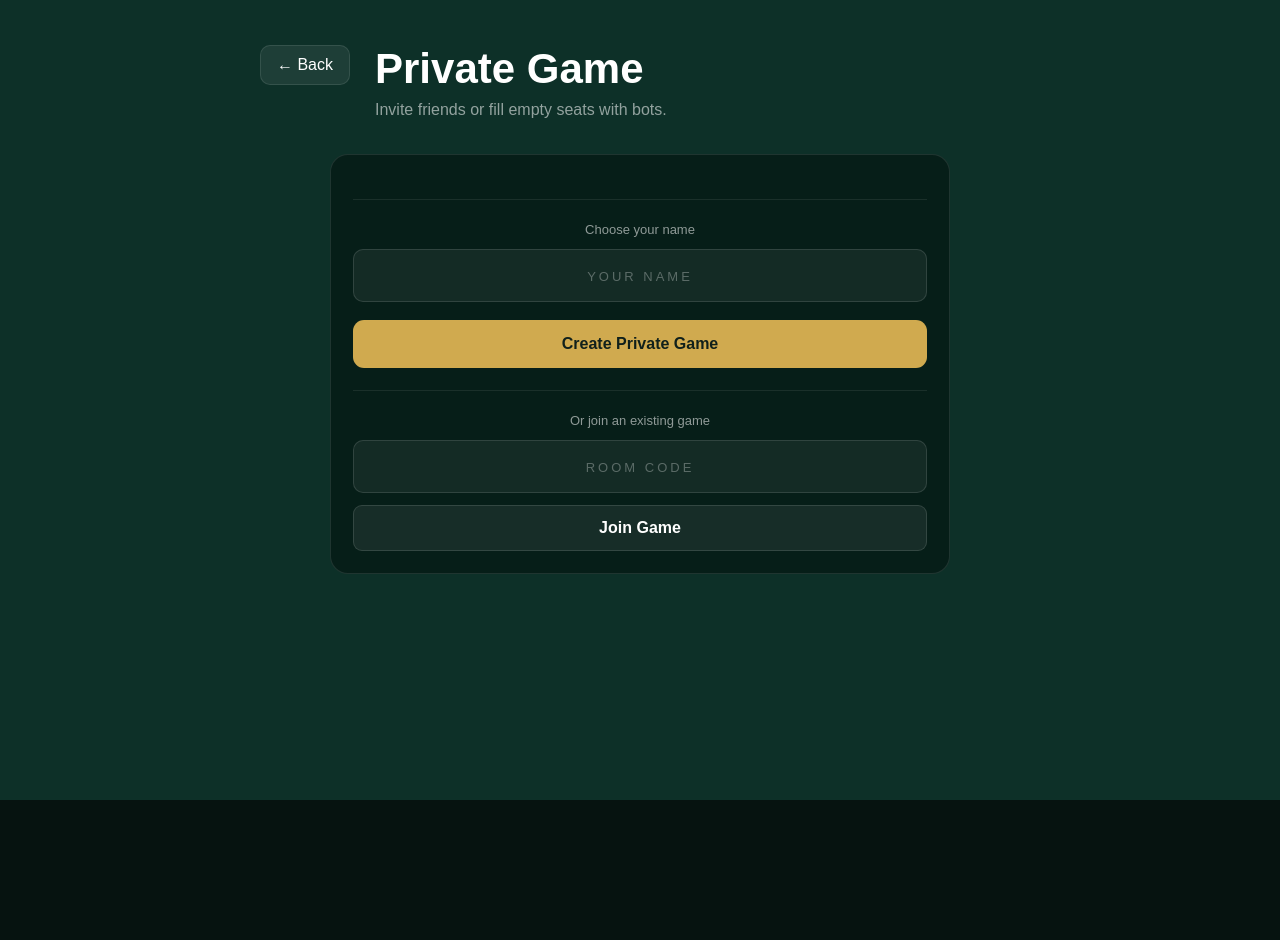
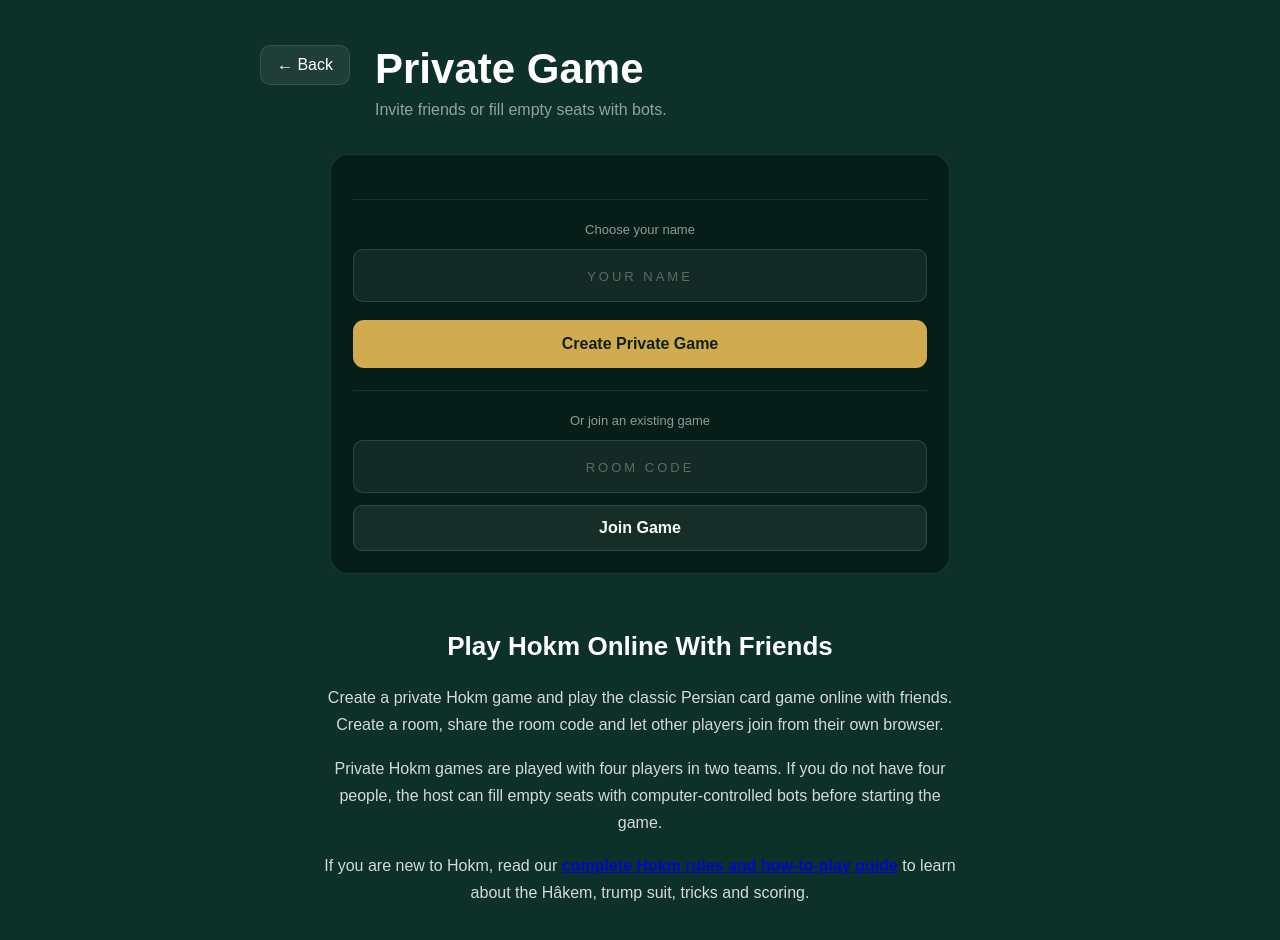
Before and after one commit to Matteees76/hokm-game, a Next.js app: page /private-game in a window 1280 px wide. Shown: the top 940 px of the page. Before the commit the page ends 800 px from the top, so only its background shows below. Built offline with nearby package versions, Linux system fonts and the light colour scheme; no server answers.

Commit message:
Add multiplayer page SEO content

```diff
--- a/app/globals.css
+++ b/app/globals.css
@@ -3076,3 +3076,27 @@ box-sizing: border-box;
 .faqItem p {
   margin: 0;
 }
+
+
+
+.multiplayerSeoSection {
+  width: min(650px, calc(100% - 40px));
+  margin: 50px auto 40px;
+  text-align: center;
+  line-height: 1.7;
+}
+
+.multiplayerSeoSection h2 {
+  margin-bottom: 16px;
+  font-size: 26px;
+}
+
+.multiplayerSeoSection p {
+  margin-bottom: 14px;
+  opacity: 0.82;
+}
+
+.multiplayerSeoSection a {
+  font-weight: 700;
+  text-decoration: underline;
+}
--- a/app/private-game/page.tsx
+++ b/app/private-game/page.tsx
@@ -884,6 +884,42 @@ export default function PrivateGamePage() {
         </div>
       )}
 
+
+      {!room && (
+        <section className="multiplayerSeoSection">
+
+          <h2>
+            Play Hokm Online With Friends
+          </h2>
+
+          <p>
+            Create a private Hokm game and play the
+            classic Persian card game online with
+            friends. Create a room, share the room
+            code and let other players join from
+            their own browser.
+          </p>
+
+          <p>
+            Private Hokm games are played with four
+            players in two teams. If you do not have
+            four people, the host can fill empty seats
+            with computer-controlled bots before
+            starting the game.
+          </p>
+
+          <p>
+            If you are new to Hokm, read our{" "}
+            <Link href="/how-to-play">
+              complete Hokm rules and how-to-play guide
+            </Link>{" "}
+            to learn about the Hâkem, trump suit,
+            tricks and scoring.
+          </p>
+
+        </section>
+      )}
+
     </main>
   );
 }
```
Also changed, not shown: app/online/page.tsx (+38 -1 lines).
